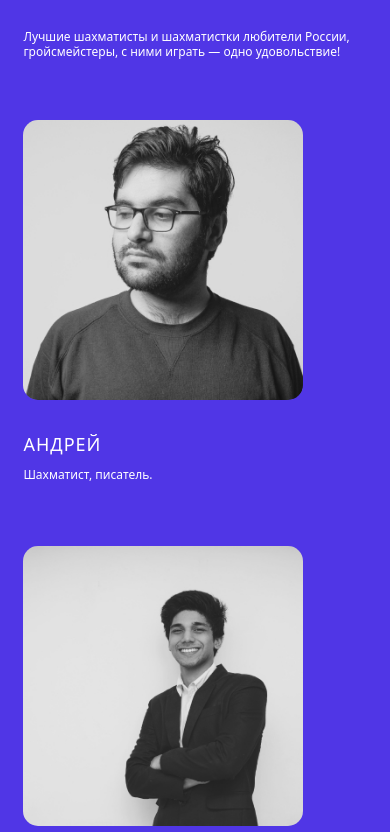
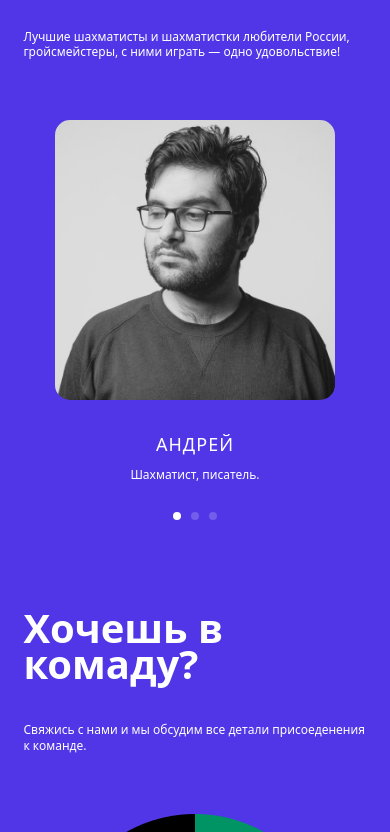
Before and after one commit to Elena-Cake/cheirs, a plain HTML site: page index.html in a window 390 px wide. Shown: the part 672-1504 px from the top of the page. Drawn offline with Linux system fonts and the light colour scheme.

Commit message:
fear: dots

```diff
--- a/blocks/card/card.css
+++ b/blocks/card/card.css
@@ -7,3 +7,14 @@
         width: 280px;
     }
 }
+
+@media screen and (max-width: 480px){
+    .card {
+      display: none;
+      margin: 0 auto;
+    }
+
+    .card:first-child {
+      display: block;
+    }
+  }
--- /dev/null
+++ b/blocks/cards/__dot/_active/cards__dot_active.css
@@ -0,0 +1,3 @@
+.cards__dot_active {
+    background-color: #fff;
+}
--- /dev/null
+++ b/blocks/cards/__dot/cards__dot.css
@@ -0,0 +1,6 @@
+.cards__dot {
+    width: 8px;
+    height: 8px;
+    border-radius: 50%;
+    background-color: rgba(255, 255, 255, 0.2);
+}
--- /dev/null
+++ b/blocks/cards/__dots/cards__dots.css
@@ -0,0 +1,14 @@
+.cards__dots {
+    list-style: none;
+    padding: 0;
+    width: 44px;
+    justify-content: space-between;
+    margin: 30px auto 0;
+    display: none;
+}
+
+@media screen and (max-width:480px) {
+    .cards__dots{
+        display: flex;
+    }
+}
--- a/blocks/cards/__galery/cards__galery.css
+++ b/blocks/cards/__galery/cards__galery.css
@@ -18,7 +18,9 @@
 
 @media screen and (max-width: 480px) {
     .cards__galery {
-        grid-template-columns: 280px;
-        min-width: none;
+        width: 100%;
+        grid-template-columns: 1fr;
+        text-align: center;
+        min-width: 280px;
     }
 }
--- a/index.html
+++ b/index.html
@@ -56,6 +56,11 @@
                             <p class="card__hobby">Шахматист, геймер.</p>
                         </li>
                     </ul>
+                    <ul class="cards__dots">
+                        <li class="cards__dot cards__dot_active"></li>
+                        <li class="cards__dot"></li>
+                        <li class="cards__dot"></li>
+                    </ul>
                 </div>
             </section>
             <section class="lure">
@@ -90,6 +95,11 @@
                             <img class="card__photo" src="./images/fight_foto_3.jpg" alt="шахматные часы">
                         </li>
                     </ul>
+                    <ul class="cards__dots">
+                        <li class="cards__dot cards__dot_active"></li>
+                        <li class="cards__dot"></li>
+                        <li class="cards__dot"></li>
+                    </ul>
                 </div>
                     <div class="fight__fon">
                         <div class="fight__round"></div>
--- a/pages/index.css
+++ b/pages/index.css
@@ -38,6 +38,9 @@
 /* cards */
 @import url(../blocks/cards/cards.css);
 @import url(../blocks/cards/__galery/cards__galery.css);
+@import url(../blocks/cards/__dots/cards__dots.css);
+@import url(../blocks/cards/__dot/cards__dot.css);
+@import url(../blocks/cards/__dot/_active/cards__dot_active.css);
 
 /* card */
 @import url(../blocks/card/card.css);
```
